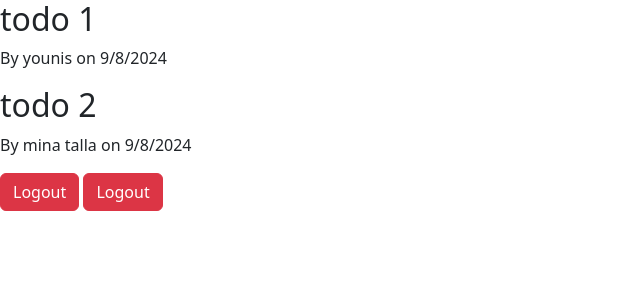
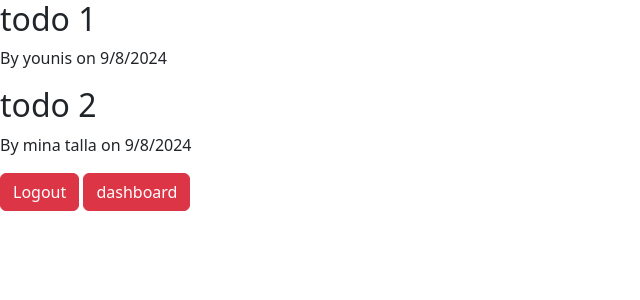
Before and after one commit to Younisprogramming/To-Do_List, a Flask app: page / in a window 1280 px wide. Shown: the top 300 px of the page, without its empty margins (0-640 px from the left). Run offline with Flask 3, Linux system fonts and the light colour scheme; a user stored in the database is signed in.

Commit message:
add styling to my dashboard

```diff
--- a/web_flask/routes.py
+++ b/web_flask/routes.py
@@ -61,6 +61,6 @@ def logout():
     logout_user()
     return redirect(url_for('home'))
 
-@app.route("/index")
-def index():
-    return render_template('index.html')
+@app.route("/dashboard")
+def dashboard():
+    return render_template('dashboard.html', title='Dashboard')
--- a/web_flask/templates/index.html
+++ b/web_flask/templates/dashboard.html
@@ -47,7 +47,7 @@
                            </div>
     <div>
         <p><span id="datetime"></span></p>
-        <script src="JS/time.js"></script>
+        <script src="{{ url_for('static', filename='JS/time.js') }}" type="text/javascript"></script>
     </div>
 
   <div id="myUnOrdList">
@@ -61,6 +61,6 @@
             </div> -->
         </ul>
     </div>
-    <script src="JS/main.js" type="text/javascript"> </script>
+    <script src="{{ url_for('static', filename='JS/main.js') }}" type="text/javascript"> </script>
 </body>
 </html>
--- a/web_flask/templates/home.html
+++ b/web_flask/templates/home.html
@@ -8,7 +8,7 @@
         <div class="logout">
             {% if current_user.is_authenticated %}
                 <a href="{{ url_for('logout') }}" class="btn btn-danger">Logout</a>
-                <a href="{{ url_for('index') }}" class="btn btn-danger">Logout</a>
+                <a href="{{ url_for('dashboard') }}" class="btn btn-danger">dashboard</a>
             {%else %}
                 <a class="ml-2" href="{{ url_for('login') }}">Login</a>
                 <a class="ml-2" href="{{ url_for('register') }}">register</a>
```
Also changed, not shown: web_flask/static/JS/main.js (renamed from web_flask/templates/JS/main.js), web_flask/static/JS/time.js (renamed from web_flask/templates/JS/time.js), web_flask/templates/assets/demo1.png (deleted), web_flask/templates/assets/demo2.png (deleted), web_flask/templates/assets/demo3.png (deleted), web_flask/templates/assets/demo4.png (deleted).
